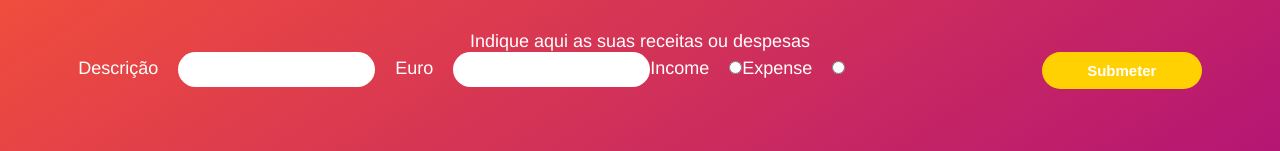
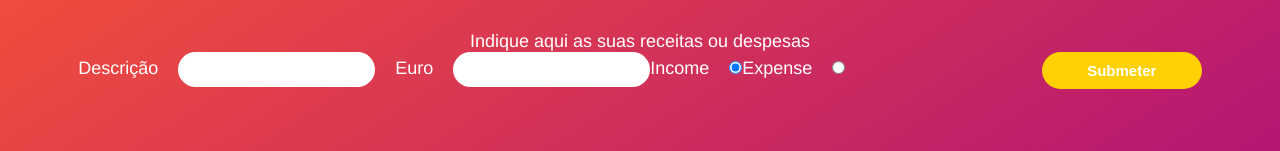
Before and after one commit to matildehomem/budget-vue, a Vue app: page / in a window 1280 px wide. Shown: the part 259-410 px from the top of the page. Built offline with nearby package versions, Linux system fonts and the light colour scheme.

Commit message:
input checked by default

```diff
--- a/src/App.vue
+++ b/src/App.vue
@@ -20,9 +20,9 @@
               <label for="value">Euro</label>
               <input type="number" v-model="newInputValue" required />
               <label for="income">Income</label>
-              <input type="radio" name="type" value="income" v-model="incomeCheck" />
+              <input type="radio" name="type" id="income" value="income" v-model="picked" />
               <label for="expense">Expense</label>
-              <input type="radio" name="type" value="expense" v-model="expenseCheck" />
+              <input type="radio" name="type" id="expense" value="expense" v-model="picked" />
             </fieldset>
           </div>
           <input type="submit" value="Submeter" @click.prevent="checkType()" />
@@ -94,8 +94,7 @@ export default {
   },
   data() {
     return {
-      incomeCheck: false,
-      expenseCheck: false,
+      picked: "income",
 
       newInputText: "",
       newInputValue: "",
@@ -170,7 +169,7 @@ export default {
 
     checkType() {
       //if income
-      if (this.incomeCheck) {
+      if (this.picked == "income") {
         //add to income array
         this.incomes.push({
           id: this.nextId++,
@@ -182,9 +181,8 @@ export default {
         this.newInputText = "";
         this.newInputValue = "";
         this.incomeCheck = false;
-      }
-      //if expense
-      if (this.expenseCheck) {
+        //if expense
+      } else {
         //add to income array
         this.expenses.push({
           id: this.nextId++,
```
